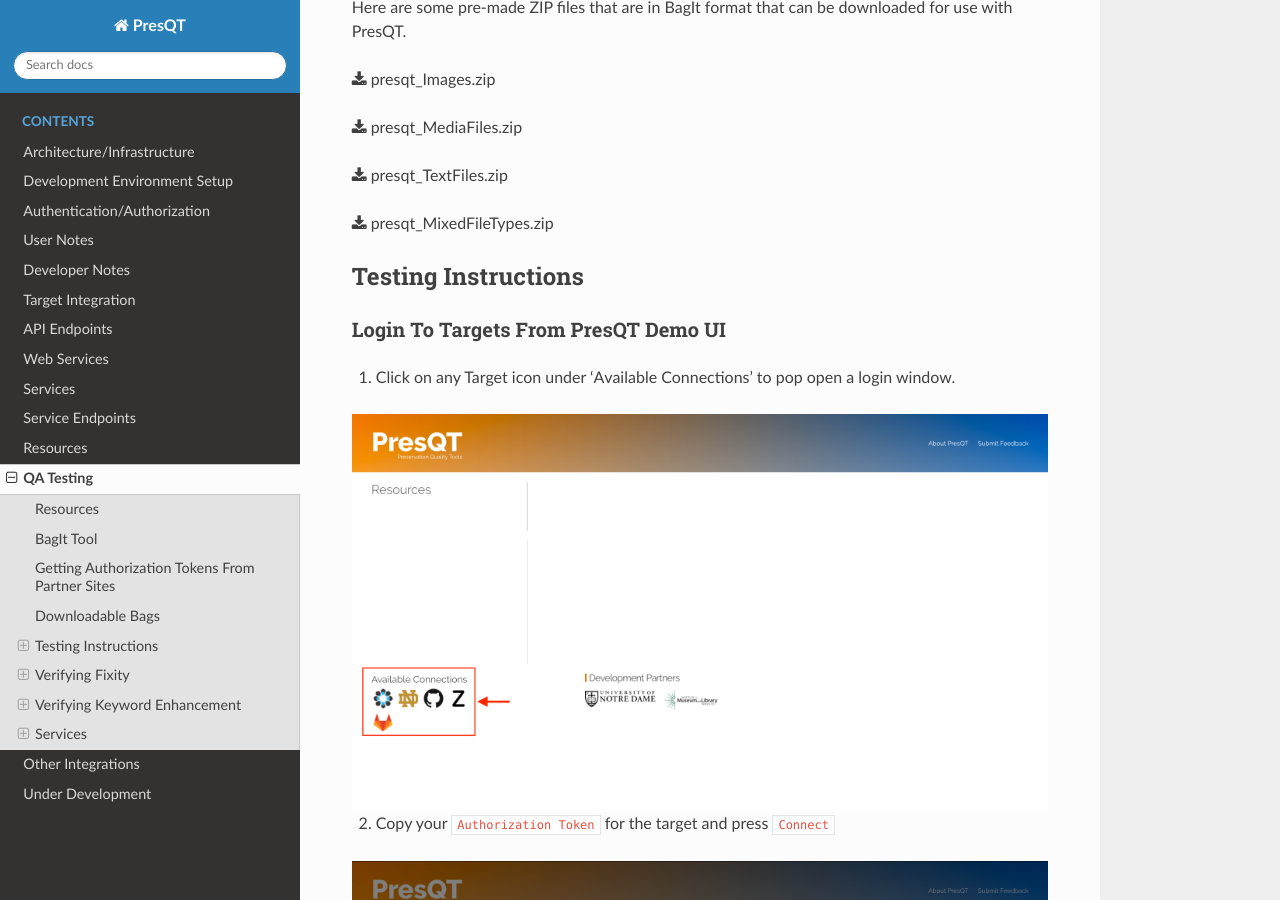
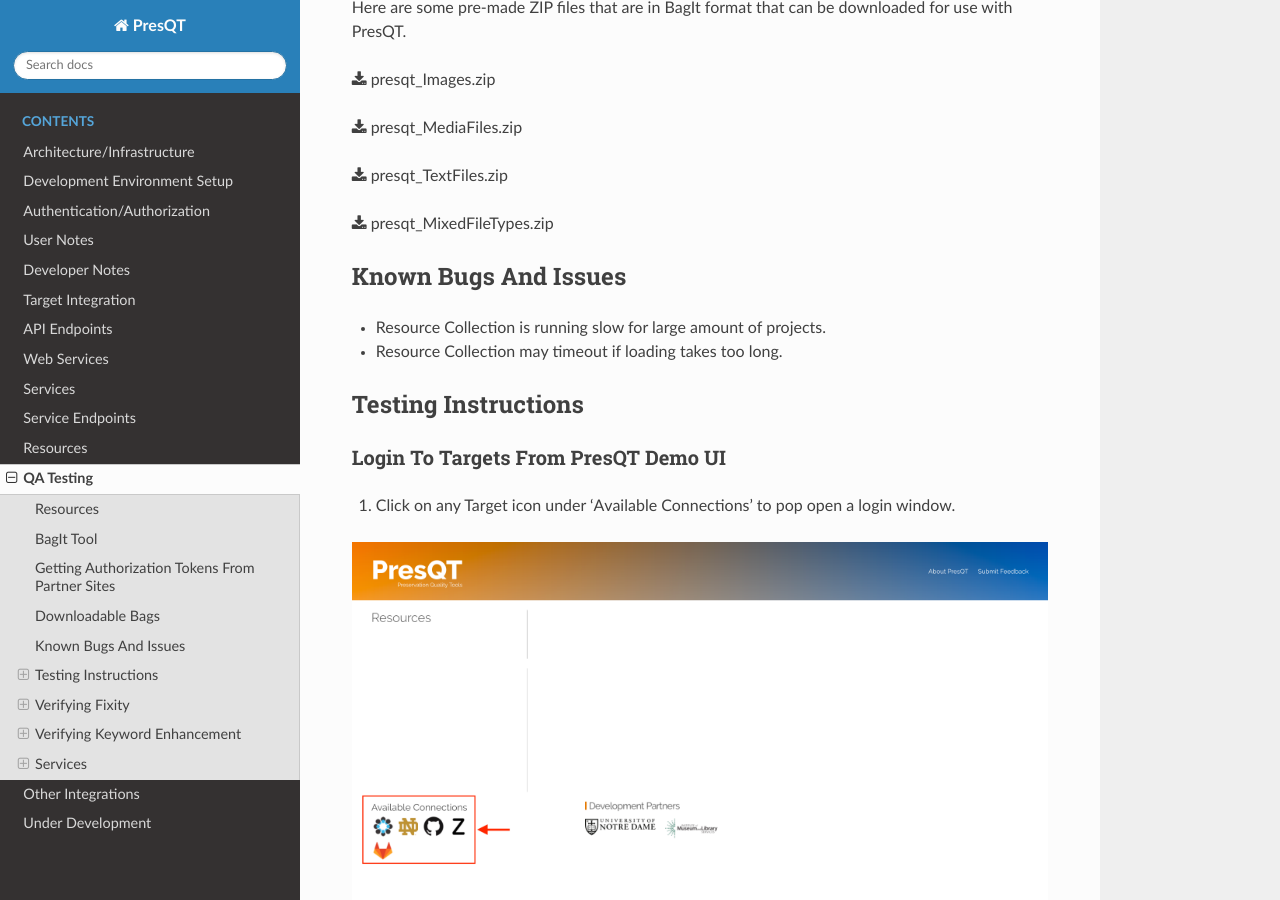
Before and after one commit to Lucy-Family-Institute/presqt, a Sphinx documentation site: the page built from docs/qa.rst, in a window 1280 px wide and 900 px high, scrolled down 1097 px. Built offline with Sphinx 7.4.7 and the Read the Docs theme 2.0.0, drawn with Linux system fonts in a browser that asks for light colours.

Commit message:
Added bugs section

```diff
--- a/docs/qa.rst
+++ b/docs/qa.rst
@@ -43,6 +43,11 @@
 :download:`presqt_TextFiles.zip <qa_bagits/presqt_TextFiles.zip>`
 
 :download:`presqt_MixedFileTypes.zip <qa_bagits/presqt_MixedFileTypes.zip>`
+
+Known Bugs And Issues
+---------------------
+* Resource Collection is running slow for large amount of projects.
+* Resource Collection may timeout if loading takes too long.
 
 Testing Instructions
 --------------------
```
